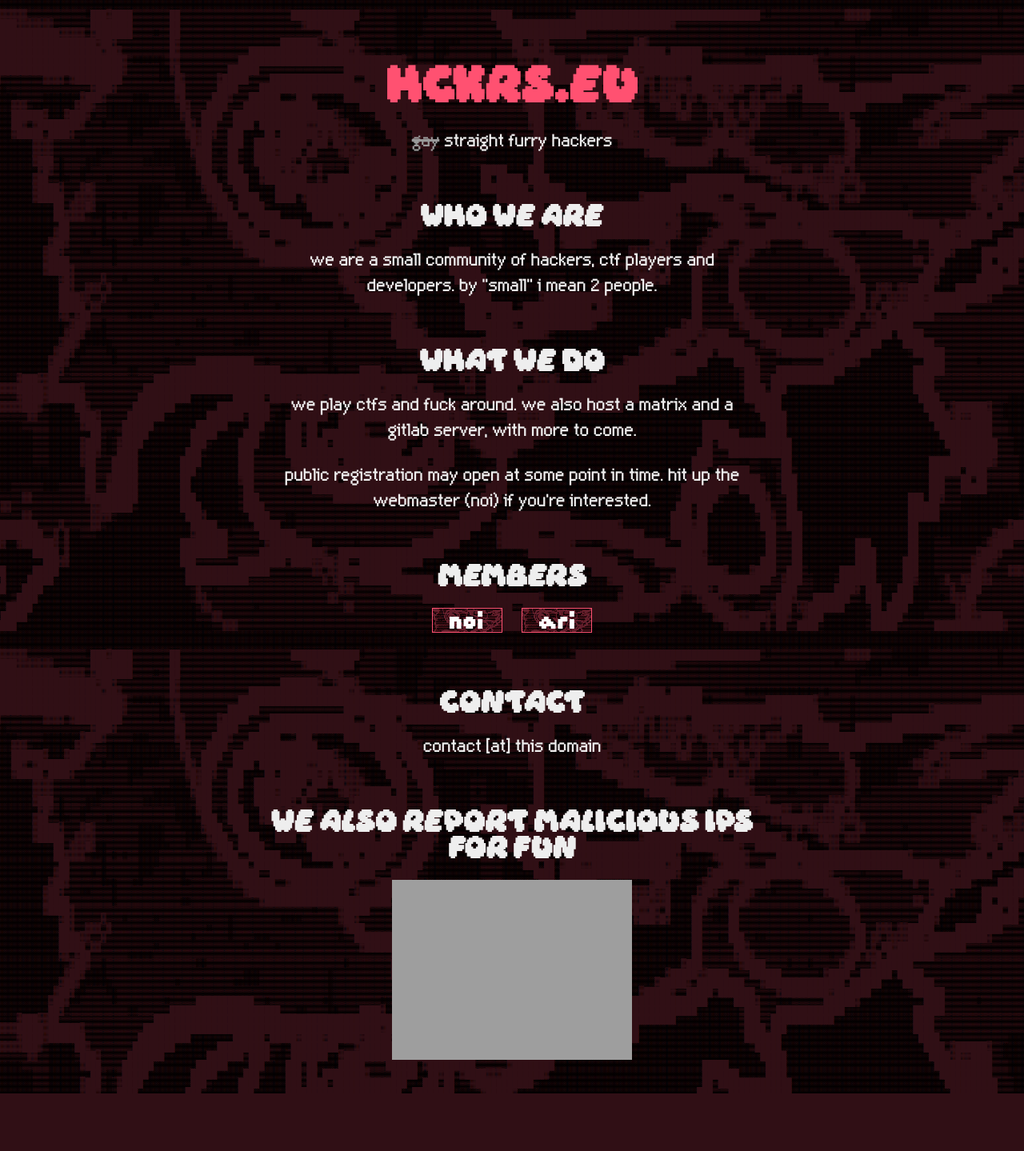
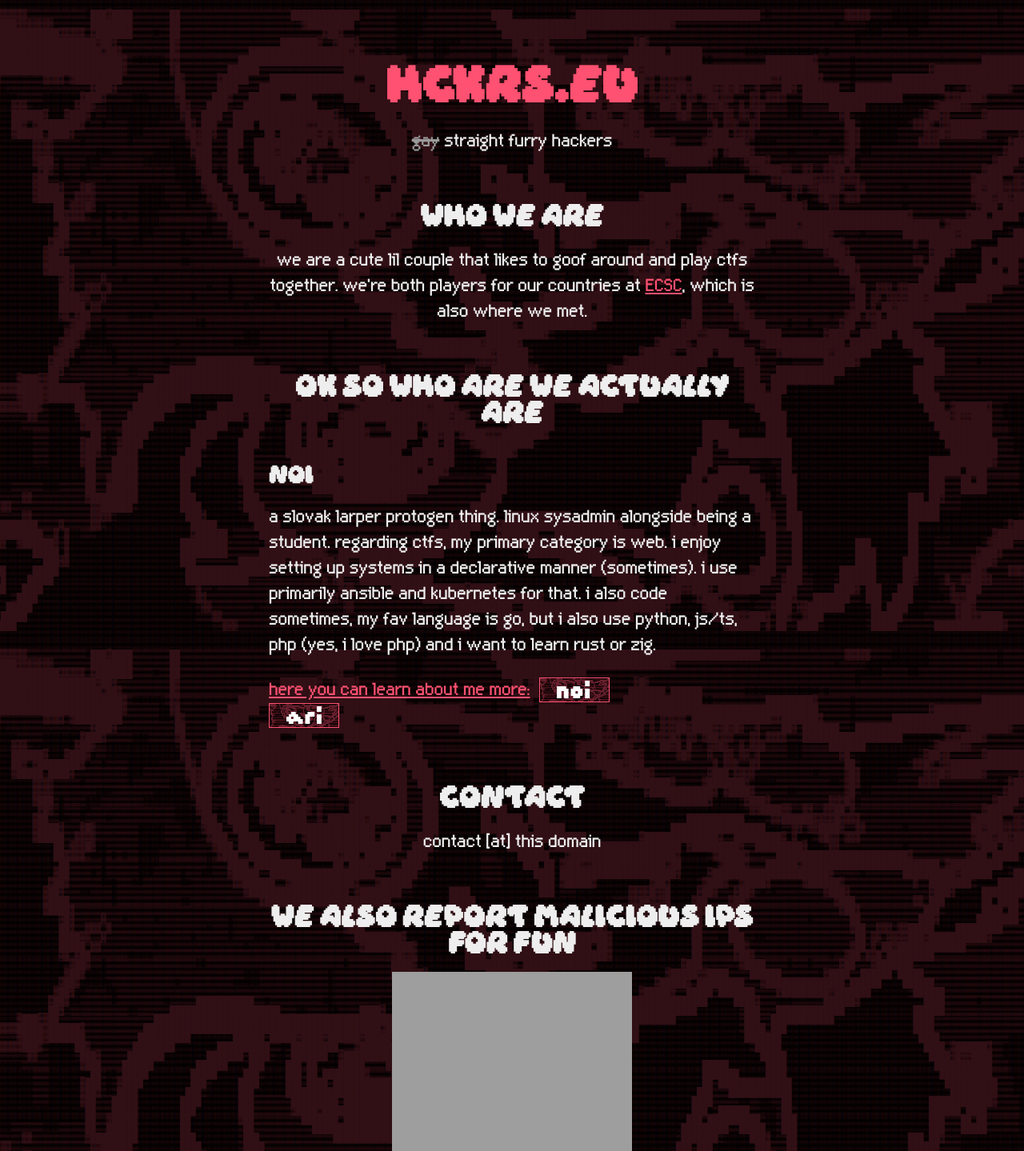
Before and after one commit to hckrs-eu/website, a PHP site: page / in a window 1280 px wide. Shown: the top 1439 px of the page at 80% size. Before the commit the page ends 1367 px from the top, so only its background shows below. Run offline with PHP 8.4, Linux system fonts and the light colour scheme; grey boxes are pictures that could not be loaded.

Commit message:
wip: change who we are section

```diff
--- a/style.css
+++ b/assets/css/style.css
@@ -17,7 +17,8 @@ h1,h2,h3 {
 }
 
 h1 { font-size: clamp(1.4rem, 6vw, 2.5rem); }
-h3 { font-size: clamp(1rem, 4vw, 1.5rem); }
+h2 { font-size: clamp(1rem, 4vw, 1.5rem); }
+h3 { font-size: clamp(0.6rem, 2vw, 1.2rem); }
 
 body {
     margin: 0;
@@ -66,10 +67,15 @@ img {
 }
 
 .members {
-    display: flex;
-    flex-wrap: wrap;
-    justify-content: center;
-    gap: 0.5rem 1.5rem;
+    width: 100%;
+    text-align: left;
+}
+
+.member-link a {
+    display: inline-flex;
+    align-items: center;
+    flex-direction: row;
+    gap: 0.5em;
 }
 
 @media (max-width: 600px) {
--- a/index.html
+++ b/index.html
@@ -3,7 +3,7 @@
   <head>
     <meta charset="utf-8">
     <title>hckrs.eu</title>
-    <link rel="stylesheet" href="/style.css" />
+    <link rel="stylesheet" href="/assets/css/style.css" />
     <meta name="viewport" content="width=device-width, initial-scale=1.0">
   </head>
   <body>
@@ -11,23 +11,31 @@
         <h1>hckrs.eu</h1>
         <p><del style="text-decoration-thickness: 3px; color: #999;">gay</del> straight furry hackers</p>
 
-        <h3>who we are</h3>
-        <p>we are a small community of hackers, ctf players and developers. by "small" i mean 2 people.</p>
+        <h2>who we are</h2>
+        <p>we are a cute lil couple that likes to goof around and play ctfs together. we're both players
+          for our countries at <a href="https://ecsc.eu" target="_blank">ECSC</a>, which is also where we met.</p>
 
-        <h3>what we do</h3>
-        <p>we play ctfs and fuck around. we also host a matrix and a gitlab server, with more to come.</p>
-        <p>public registration may open at some point in time. hit up the webmaster (noi) if you're interested.</p>
+        <h2>ok so who are we actually are</h2>
 
-        <h3>members</h3>
+
         <div class="members">
-          <a href="~noi"><img src="/assets/img/buttons/noi.png"/></a>
+          <h3>noi</h3>
+          <p>a slovak larper protogen thing. linux sysadmin alongside being a student. regarding ctfs,
+            my primary category is web. i enjoy setting up systems in a declarative manner (sometimes).
+            i use primarily ansible and kubernetes for that. i also code sometimes, my fav language is go,
+            but i also use python, js/ts, php (yes, i love php) and i want to learn rust or zig.</p>
+          <div class="member-link">
+            <a href="/~noi">here you can learn about me more:
+              <img src="/assets/img/buttons/noi.png"/>
+            </a>
+          </div>
           <a href="https://ahree.xyz"><img src="/assets/img/buttons/ari.png" /></a>
         </div>
 
-        <h3>contact</h3>
+        <h2>contact</h2>
         <p>contact [at] this domain</p>
 
-        <h3>we also report malicious ips for fun</h3>
+        <h2>we also report malicious ips for fun</h2>
         <a href="https://www.abuseipdb.com/user/369183" title="AbuseIPDB is an IP address blacklist for webmasters and sysadmins to report IP addresses engaging in abusive behavior on their networks">
           <img class="badge" src="https://www.abuseipdb.com/contributor/369183.svg?theme=dark" alt="AbuseIPDB Contributor Badge">
         </a>
```
